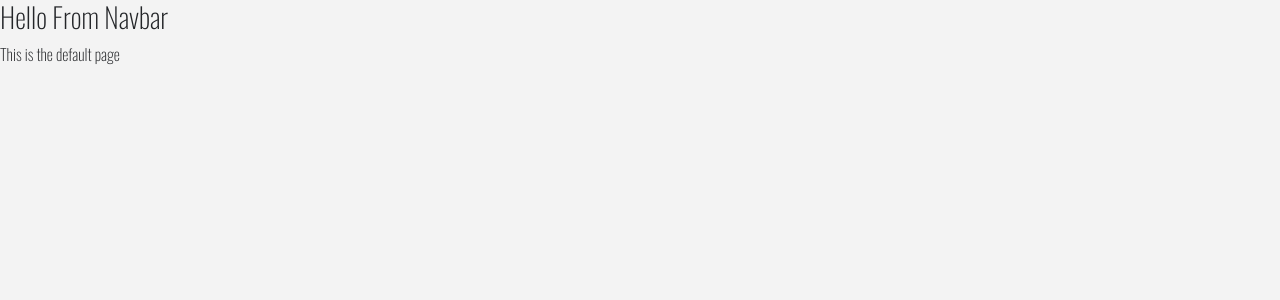
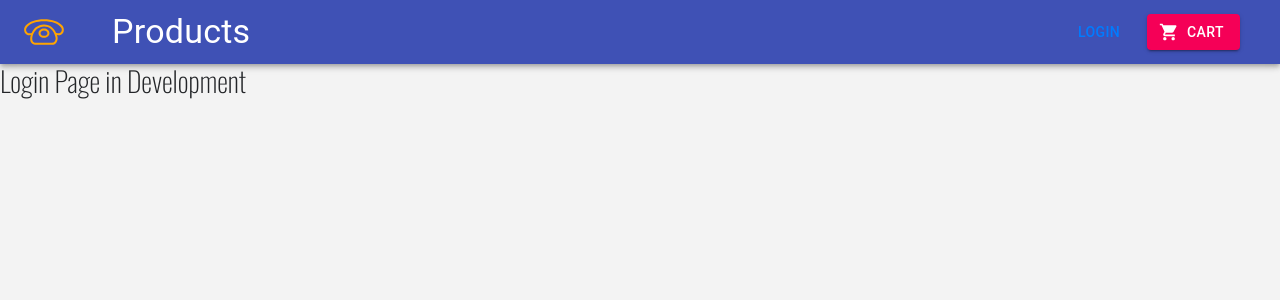
Before and after one commit to shahjigar556/e-commerce, a React (Create React App) app: page /login in a window 1280 px wide. Shown: the top 300 px of the page. Built offline with nearby package versions, Linux system fonts and the light colour scheme.

Commit message:
developed the navbar

```diff
--- a/package.json
+++ b/package.json
@@ -3,6 +3,8 @@
   "version": "0.1.0",
   "private": true,
   "dependencies": {
+    "@material-ui/core": "^4.11.0",
+    "@material-ui/icons": "^4.9.1",
     "@testing-library/jest-dom": "^5.11.5",
     "@testing-library/react": "^11.1.0",
     "@testing-library/user-event": "^12.1.10",
--- a/src/App.js
+++ b/src/App.js
@@ -9,7 +9,7 @@ import Footer from './components/Footer';
 import Details from './views/Details';
 import Default from './views/Default';
 import {Route,Switch,Link } from 'react-router-dom';
-
+import Login from './views/Login';
 
 import 'bootstrap/dist/css/bootstrap.min.css';
 import './App.css';
@@ -20,10 +20,12 @@ function App() {
         <Navbar />
         <Switch>
            <Route exact path='/' component={ProductList} />
-           <Route excat path='/details/:id' component={Details} />
+           <Route excat path='/details' component={Details} />
            <Route path='/cart' component={Cart} />
+           <Route path='/login' component={Login} />
            <Route component={Default} />
         </Switch>
+
      </React.Fragment>
   );
 }
--- a/src/components/Navbar.js
+++ b/src/components/Navbar.js
@@ -1,9 +1,55 @@
-import React from 'react'
+import React from 'react';
+import { makeStyles } from '@material-ui/core/styles';
+import AppBar from '@material-ui/core/AppBar';
+import Toolbar from '@material-ui/core/Toolbar';
+import Typography from '@material-ui/core/Typography';
+import Button from '@material-ui/core/Button';
+import ShoppingCartIcon from '@material-ui/icons/ShoppingCart';
 
-export default function Navbar() {
-    return (
-        <div>
-            <h3>Hello From Navbar</h3>
-        </div>
-    )
+
+import logo from '../logo.svg';
+import { Link } from 'react-router-dom';
+
+
+const useStyles = makeStyles((theme) => ({
+  root: {
+    flexGrow: 1,
+  },
+  menuButton: {
+    marginRight: theme.spacing(2),
+  },
+  title: {
+    flexGrow: 1,
+  },
+}));
+
+export default function ButtonAppBar() {
+  const classes = useStyles();
+
+  return (
+    <div className={classes.root}>
+      <AppBar position="static">
+        <Toolbar>
+            <Link to='/'>
+               <img src={logo} className="mr-5" alt="logo" ></img>
+            </Link>
+
+          <Typography variant="h4" className={classes.title}>
+             Products
+          </Typography>
+          <div className="mr-3">
+          <Link to='/login'>
+              <Button color="inherit">Login</Button>
+          </Link>
+          </div>
+
+          <div className="mr-3">
+          <Link to='/cart'>
+             <Button startIcon={<ShoppingCartIcon/>} variant="contained" color="secondary">Cart</Button>
+          </Link>
+          </div>
+        </Toolbar>
+      </AppBar>
+    </div>
+  );
 }
--- a/src/views/Default.js
+++ b/src/views/Default.js
@@ -3,7 +3,7 @@ import React from 'react'
 export default function Default() {
     return (
         <div>
-            This is the default page
+            Page Not Found
         </div>
     )
 }
--- /dev/null
+++ b/src/views/Login.js
@@ -0,0 +1,9 @@
+import React from 'react'
+
+export default function login() {
+    return (
+        <div>
+            <h3>Login Page in Development</h3>
+        </div>
+    )
+}
```
Also changed, not shown: 1 other file (tests, documents, lock files or other folders).
